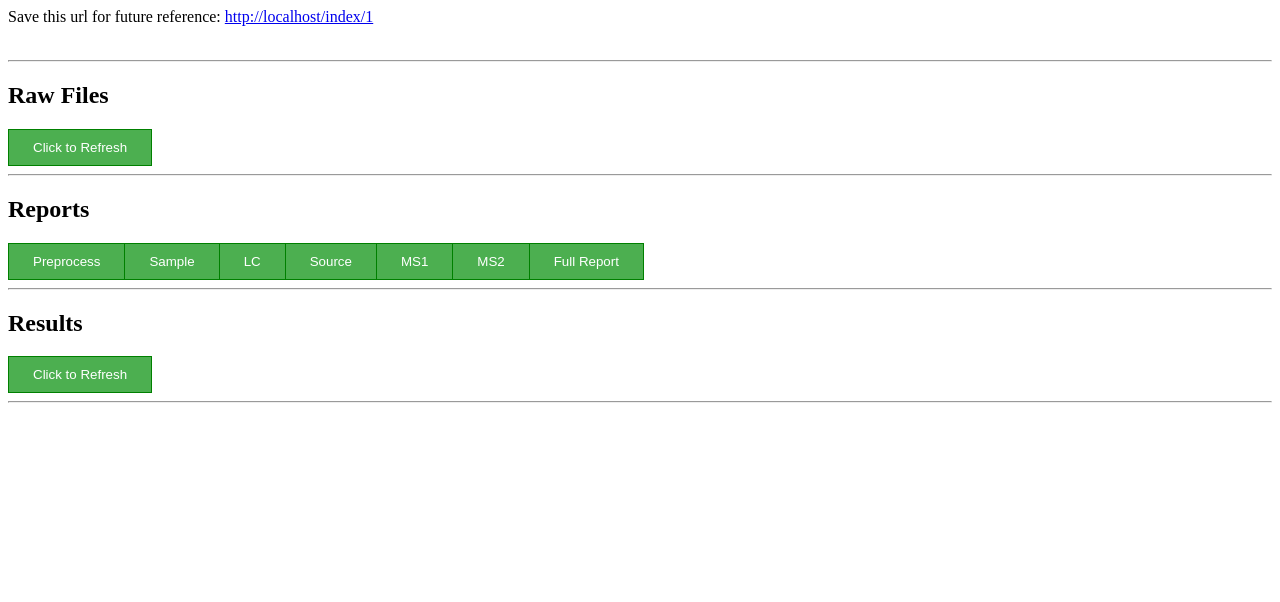
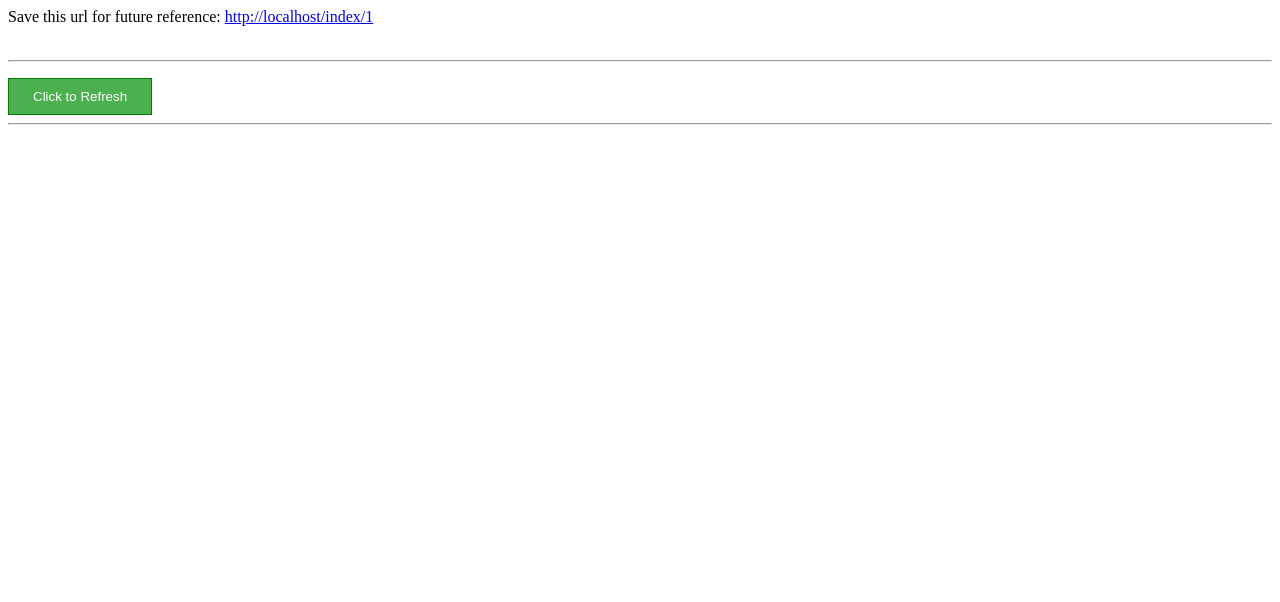
Before and after one commit to IGARDS/qc-benchmarker, a Flask app: page /index/1 in a window 1280 px wide. Shown: the top 602 px of the page. After the commit the page ends 125 px from the top, so only its background shows below. Run offline with Flask 2, Linux system fonts and the light colour scheme; parts of the project's set-up code (start-up, migrations or seed data) failed here and were passed over; some libraries are stand-ins or nearby versions.

Commit message:
Small updates.

```diff
--- a/app.py
+++ b/app.py
@@ -75,8 +75,9 @@ def index(work_dir=None):
             print("Invalid json in %s"%result_file)
             continue
         if "method" in context:
-            print(get_url(context["id"]))
-            valid_result_files[context["method"]] = get_url(context["id"])
+            valid_result_files[context["raw_file"]] = {}
+            valid_result_files[context["raw_file"]][context["method"]] = get_url(context["id"])
+    print(valid_result_files)
     return render_template('index.html',
                            page_name='QC Benchmarker',
                            project_name="qc-benchmarker",
@@ -134,6 +135,7 @@ def preprocess_task(output_dir,work_dir,raw_file):
     os.mkdir(output_dir)
     try:
         cmd = "cd %s; R -e 'QUERY=\"%s\"; rmarkdown::render(\"/data/qc-benchmarker/preprocess.Rmd\",output_dir=\"%s\",output_file=\"%s\")'"%(output_dir,raw_file,output_dir,output_file)
+        print(cmd)
         subprocess.check_output(cmd,shell=True,stderr=subprocess.STDOUT)
     except:
         print("Error while running: %s"%cmd)
--- a/templates/index.html
+++ b/templates/index.html
@@ -81,19 +81,6 @@ Save this url for future reference: <a id="save_url" href="/index/{{ work_dir }}
     }
 </script>
 
-<hr>
-<h2>Raw Files</h2><p>
-<div id="raw_files_list">
-{% for raw_file in raw_files %}
-    <input type="checkbox" value="{{ raw_file }}" id="raw_files_array" name="raw_files_array[]" />{{ raw_file }}<p>
-{% endfor %}
-</div>
-<div class="btn-group">
-<form>
-<button id='click_refresh_raw_files'>Click to Refresh</button>
-</form>
-</div>
-
 <script type="application/javascript">
     // the selector will match all input controls of type :checkbox
     // and attach a click event handler
@@ -116,54 +103,17 @@ Save this url for future reference: <a id="save_url" href="/index/{{ work_dir }}
 
 <hr>
 
-<script>
-$( "#click_refresh_raw_files" ).click(function() {
-  $( "#raw_files_list" ).load(document.URL +  ' #raw_files_list');
-});
-</script>
-
-<h2>Reports</h2>
-
-<div class="btn-group">
-  <button id='preprocess'>Preprocess</button>
-  <button id='sample'>Sample</button>
-  <button>LC</button>
-  <button>Source</button>
-  <button>MS1</button>
-  <button>MS2</button>
-  <button>Full Report</button>
-</div>
-
-<div id="result_files_list">
-    <hr>
-    <h2>Results</h2>
-    <ul>
-    {% for method in result_files.keys() %}
-        <li><div id="{{ method }}_results">{{ method.upper() }}</div></li>
-    {% endfor %}
-    </ul>
-</div>
-<div class="btn-group">
-<form>
-<button id='click_refresh_result_files'>Click to Refresh</button>
-</form>
-</div>
-    <hr>
-
-<iframe id="iframe_results" src='about:blank' width="100%" height="100%" seamless></iframe>
-
-<script>
-$( "#click_refresh_result_files" ).click(function() {
-  $( "#result_files_list" ).load(document.URL +  ' #result_files_list');
-});
-</script>
-
-{% for method in result_files.keys() %}
-    <script type="application/javascript">
-        $( "#{{ method }}_results" ).click(function() {
-            $("#iframe_results").attr('src', "{{ result_files[method] }}");
-        })
-    </script>
+{% for raw_file in raw_files %}
+    <h3>{{ raw_file }}</h3>
+    <div class="btn-group">
+      <button id='preprocess_{{ raw_file }}'>Preprocess</button>
+      <button id='sample_{{ raw_file }}'>Sample</button>
+      <button id='lc_{{ raw_file }}'>LC</button>
+      <button id='source_{{ raw_file }}'>Source</button>
+      <button id='ms1_{{ raw_file }}'>MS1</button>
+      <button id='ms2_{{ raw_file }}'>MS2</button>
+      <button id='full_report_{{ raw_file }}'>Full Report</button>
+    </div>
 {% endfor %}
 
 <script>
@@ -178,9 +128,21 @@ makePostCall = function (url, data) { // here the data and url are not hardcoded
         contentType: "application/json;charset=utf-8"
     });
 }
+</script>
 
-$( "#preprocess" ).click(function() {
-    var checkedValue = $('#raw_files_array:checked').val();
+{% for raw_file in raw_files %}
+
+{% if ( ( raw_file in result_files ) and ( 'preprocess' in result_files[raw_file]) ) %}
+<script>
+$( "#preprocess_{{ raw_file }}" ).click(function() {
+            $("#iframe_results").attr('src', "{{ result_files[raw_file]['preprocess'] }}");
+        })
+$("#preprocess_{{ raw_file }}").css('background-color','#3e8e41');
+</script>
+{% else %}
+<script>
+$( "#preprocess_{{ raw_file }}" ).click(function() {
+    var checkedValue = "{{ raw_file }}"; //$('#raw_files_array:checked').val();
 
     makePostCall("/run/preprocess/"+checkedValue, {'work_dir' : '{{ work_dir }}'})
     .then(function successCallback(response) {
@@ -195,8 +157,26 @@ $( "#preprocess" ).click(function() {
         alert("Something went wrong!")
     })
 });
+</script>
+{% endif %}
 
+{% endfor %}
+
+<div class="btn-group">
+<form>
+<button id='click_refresh_raw_files'>Click to Refresh</button>
+</form>
+</div>
+
+<script>
+$( "#click_refresh_raw_files" ).click(function() {
+  $( "#raw_files_list" ).load(document.URL +  ' #raw_files_list');
+});
 </script>
+
+<hr>
+
+<iframe id="iframe_results" src='about:blank' width="100%" height="100%" seamless></iframe>
 
 </body>
 </html>
```
Also changed, not shown: 1 other file.
